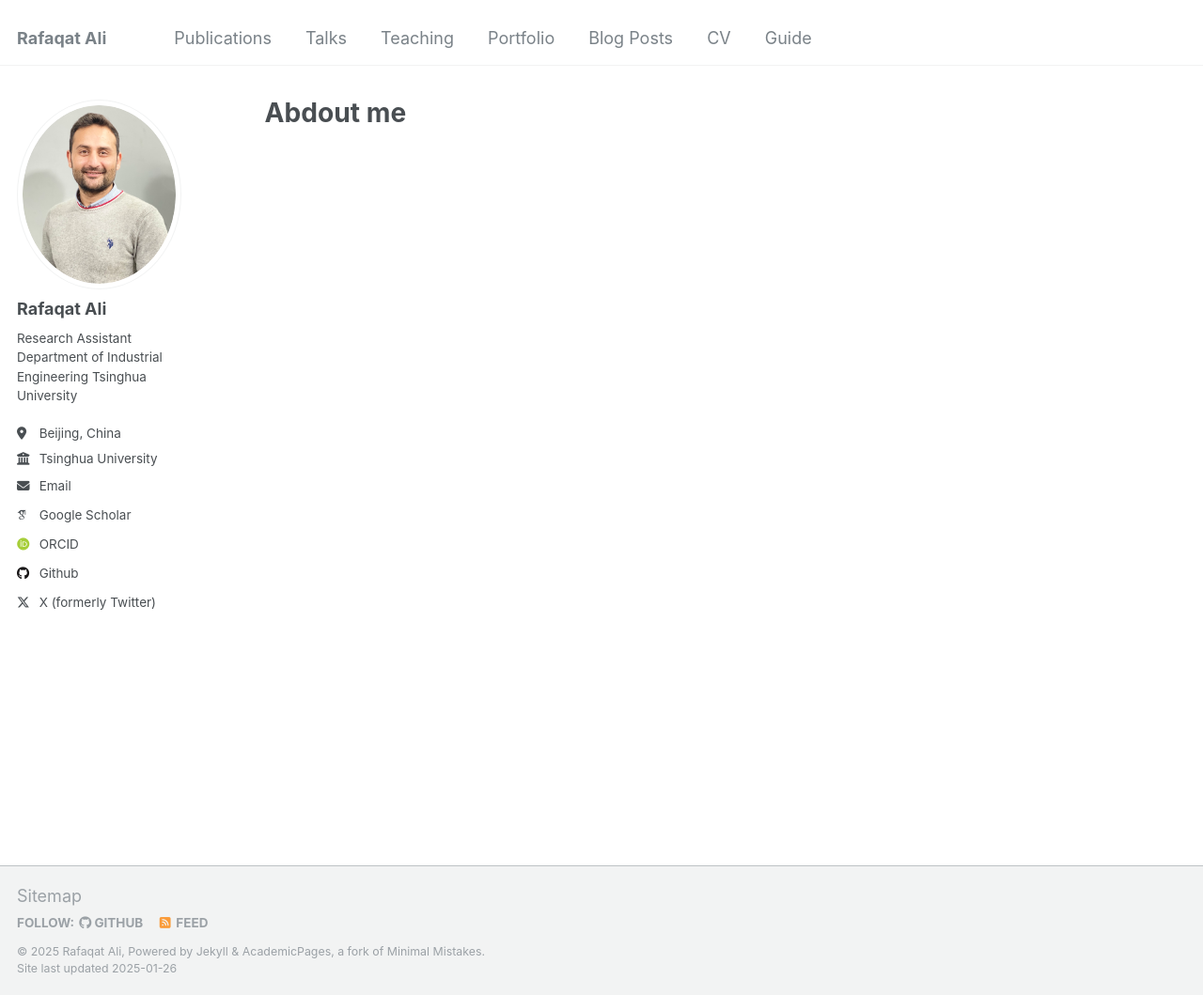
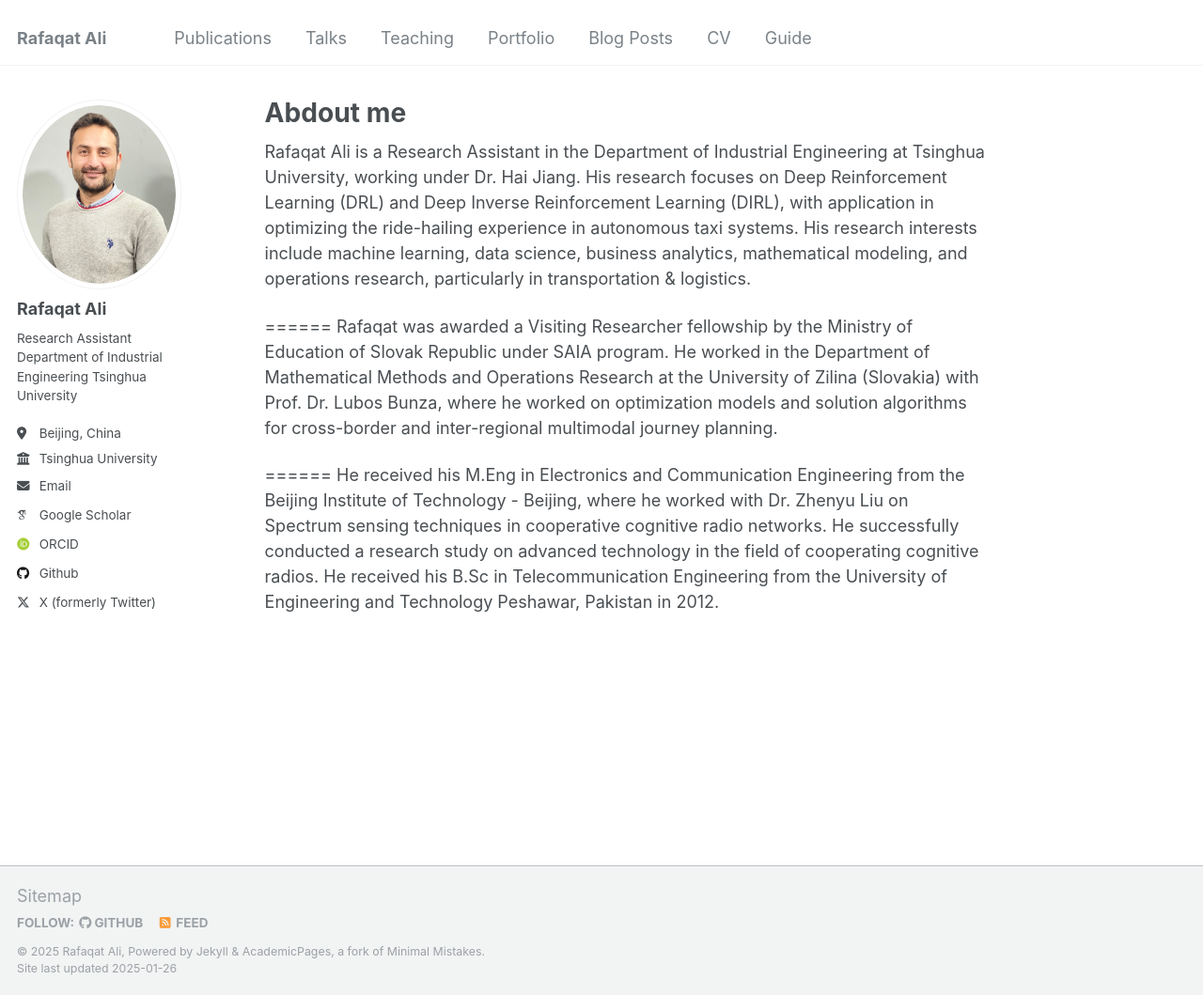
Before and after one commit to ralikk/ralikk.github.io, a Jekyll site: the page built from _pages/about.md, in a window 1280 px wide and 1059 px high. Shown: the whole window at 94% size. Built offline with Jekyll 4.4.1, drawn with Linux system fonts in a browser that asks for light colours; some web fonts are replaced.

Commit message:
Update about.md

```diff
--- a/_pages/about.md
+++ b/_pages/about.md
@@ -6,3 +6,11 @@ redirect_from:
   - /about/
   - /about.html
 ---
+
+Rafaqat Ali is a Research Assistant in the Department of Industrial Engineering at Tsinghua University, working under Dr. Hai Jiang. His research focuses on Deep Reinforcement Learning (DRL) and Deep Inverse Reinforcement Learning (DIRL), with application in optimizing the ride-hailing experience in autonomous taxi systems. His research interests include machine learning, data science, business analytics, mathematical modeling, and operations research, particularly in transportation & logistics.
+
+======
+Rafaqat was awarded a Visiting Researcher fellowship by the Ministry of Education of Slovak Republic under SAIA program. He worked in the Department of Mathematical Methods and Operations Research at the University of Zilina (Slovakia) with Prof. Dr. Lubos Bunza, where he worked on optimization models and solution algorithms for cross-border and inter-regional multimodal journey planning.
+
+======
+He received his M.Eng in Electronics and Communication Engineering from the Beijing Institute of Technology - Beijing, where he worked with Dr. Zhenyu Liu on Spectrum sensing techniques in cooperative cognitive radio networks. He successfully conducted a research study on advanced technology in the field of cooperating cognitive radios. He received his B.Sc in Telecommunication Engineering from the University of Engineering and Technology Peshawar, Pakistan in 2012.
```
